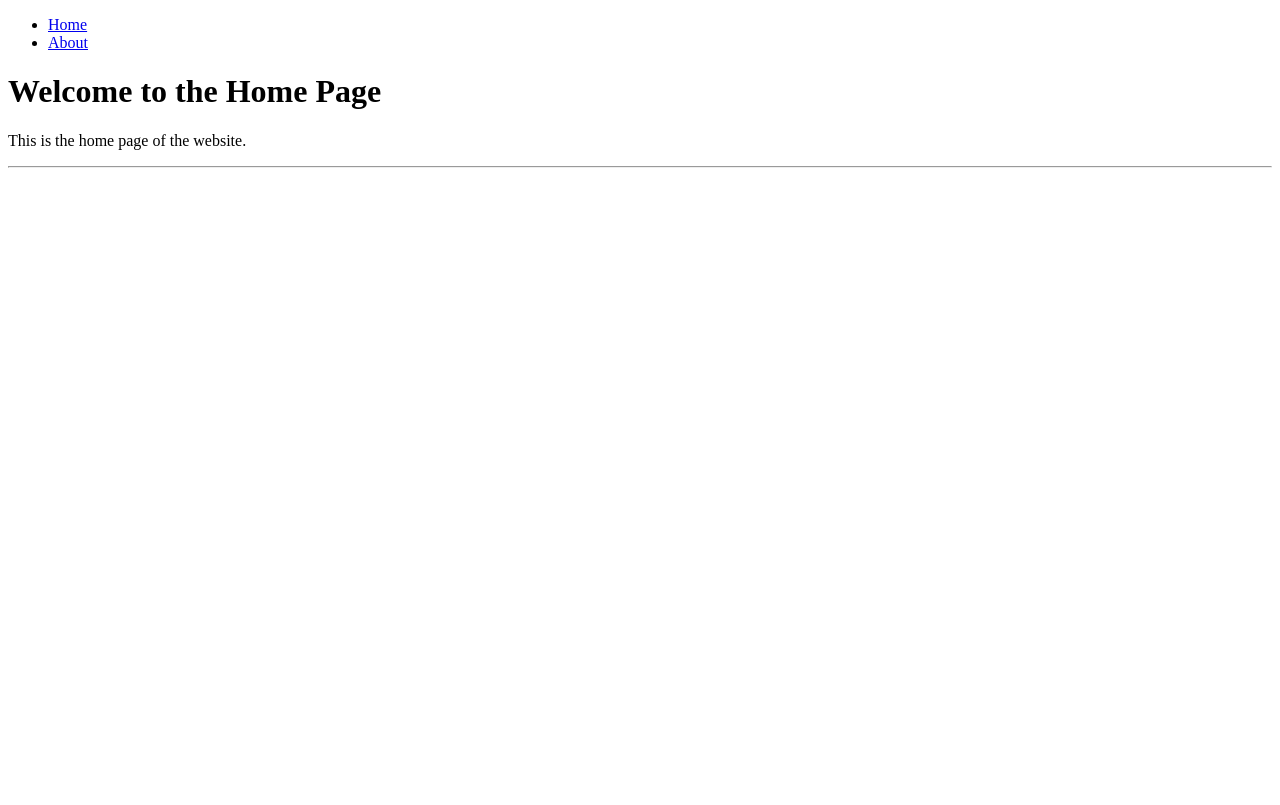
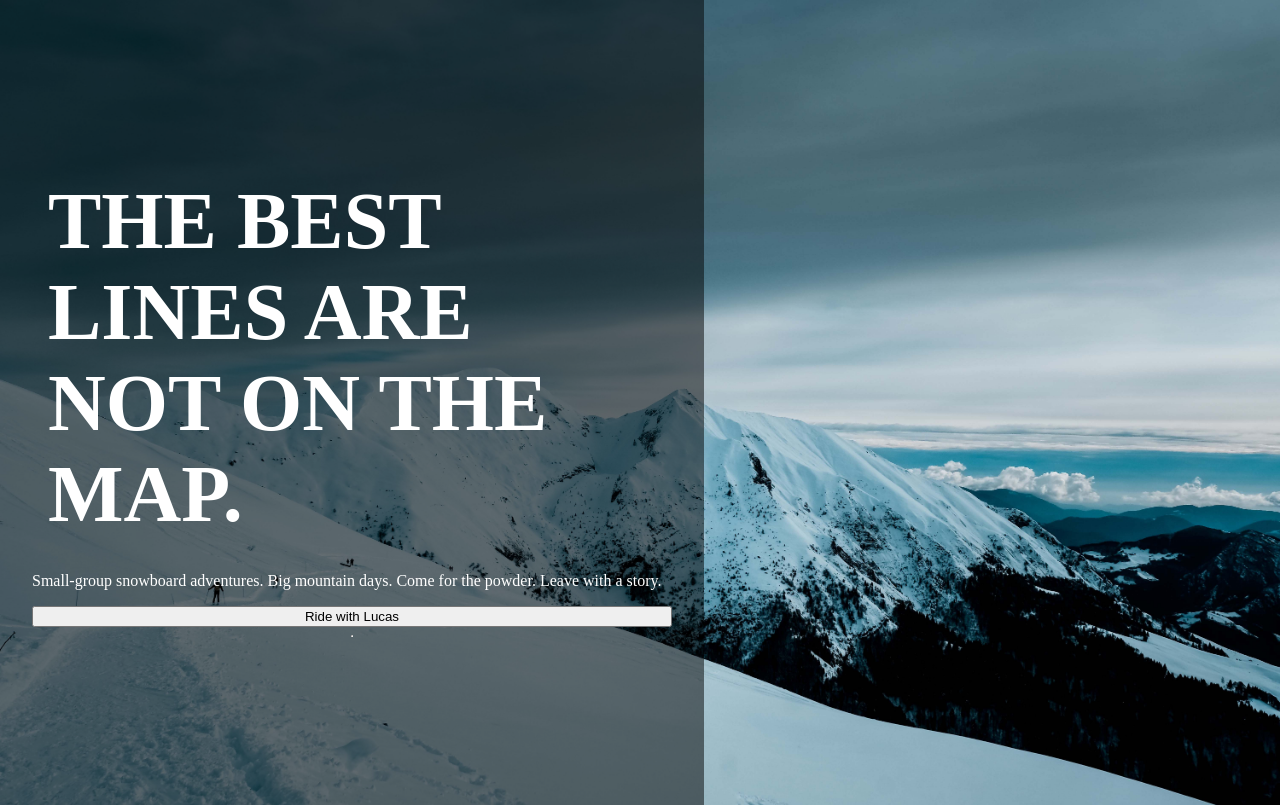
Before and after one commit to Saikpn/LucasTheSnowMan, a plain HTML site: page index.html in a window 1280 px wide. Drawn offline with Linux system fonts and the light colour scheme; a web font is replaced by a local one.

Commit message:
adding stuff

```diff
--- a/index.html
+++ b/index.html
@@ -3,18 +3,26 @@
   <head>
     <meta charset="UTF-8" />
     <meta name="viewport" content="width=device-width, initial-scale=1.0" />
+    <link rel="preconnect" href="https://fonts.googleapis.com" />
+    <link rel="preconnect" href="https://fonts.gstatic.com" crossorigin />
+    <link
+      href="https://fonts.googleapis.com/css2?family=Epunda+Slab:ital,wght@0,300..900;1,300..900&family=Montaga&family=Nunito+Sans:ital,opsz,wght@0,6..12,200..1000;1,6..12,200..1000&display=swap"
+      rel="stylesheet"
+    />
+    <link rel="stylesheet" href="style.css" />
     <title>Home</title>
   </head>
   <body>
-    <nav>
-      <ul>
-        <li><a href="index.html">Home</a></li>
-        <li><a href="about.html">About</a></li>
-      </ul>
-    </nav>
-    <h1>Welcome to the Home Page</h1>
-    <p>This is the home page of the website.</p>
-    <hr />
-    <br />
+    <section class="hero-image">
+      <div class="hero-content">
+        <p class="hero-title">The Best Lines are not on the map.</p>
+        <p class="hero-subtitle">
+          Small-group snowboard adventures. Big mountain days. Come for the
+          powder. Leave with a story.
+        </p>
+        <button class="cta-button">Ride with Lucas</button>
+        <hr />
+      </div>
+    </section>
   </body>
 </html>
--- /dev/null
+++ b/style.css
@@ -0,0 +1,34 @@
+body {
+  margin: 0;
+  padding: 0;
+  box-sizing: border-box;
+}
+
+.hero-image {
+  background-image: url("./images/heroImage.jpg");
+  background-size: cover;
+  background-position: center;
+
+  min-height: 100vh;
+  width: 100%;
+}
+.hero-content {
+  background-color: rgba(0, 0, 0, 0.5);
+  width: 50%;
+  height: 100%;
+  display: flex;
+  flex-direction: column;
+  padding: 10rem 2rem;
+  text-align: left;
+  color: #ffffff;
+}
+.hero-title {
+  font-family: "Montaga", serif;
+  margin: 1rem;
+  font-size: 5rem;
+  font-weight: bold;
+  text-transform: uppercase;
+}
+.hero-subtitle {
+  font-family: "Epunda Slab", serif;
+}
```
Also changed, not shown: images/heroImage.jpg (added).
